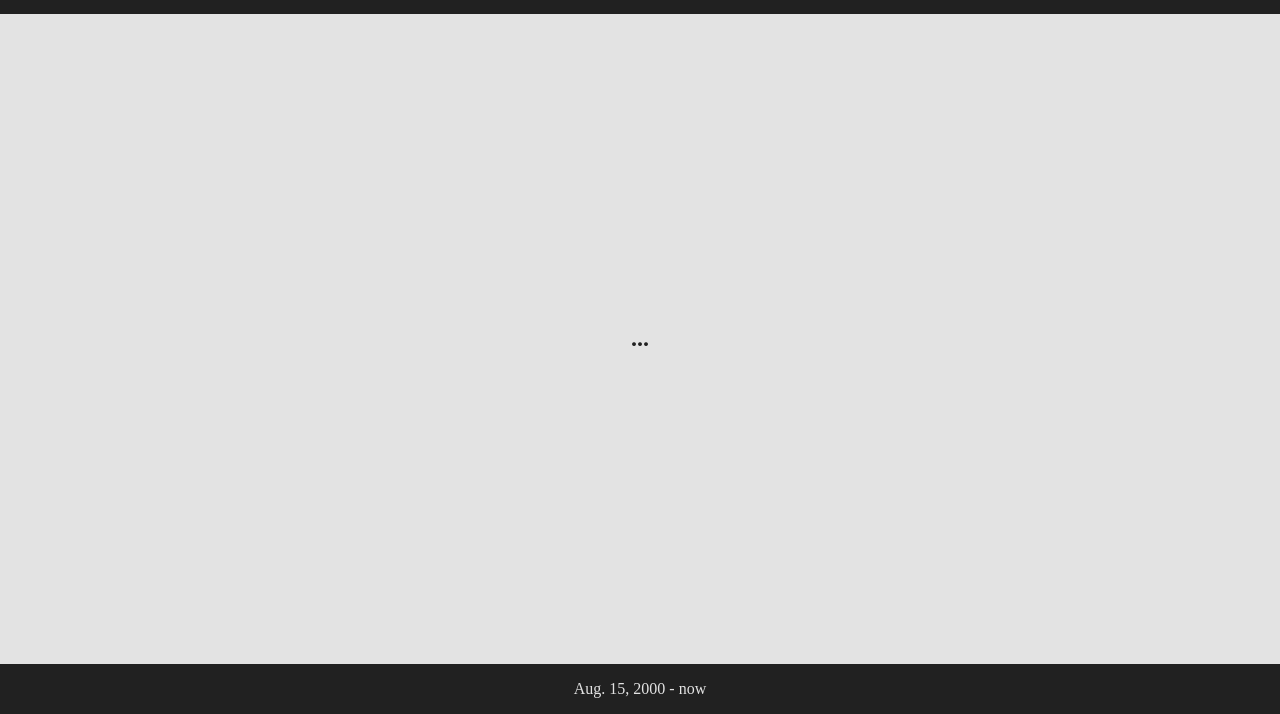
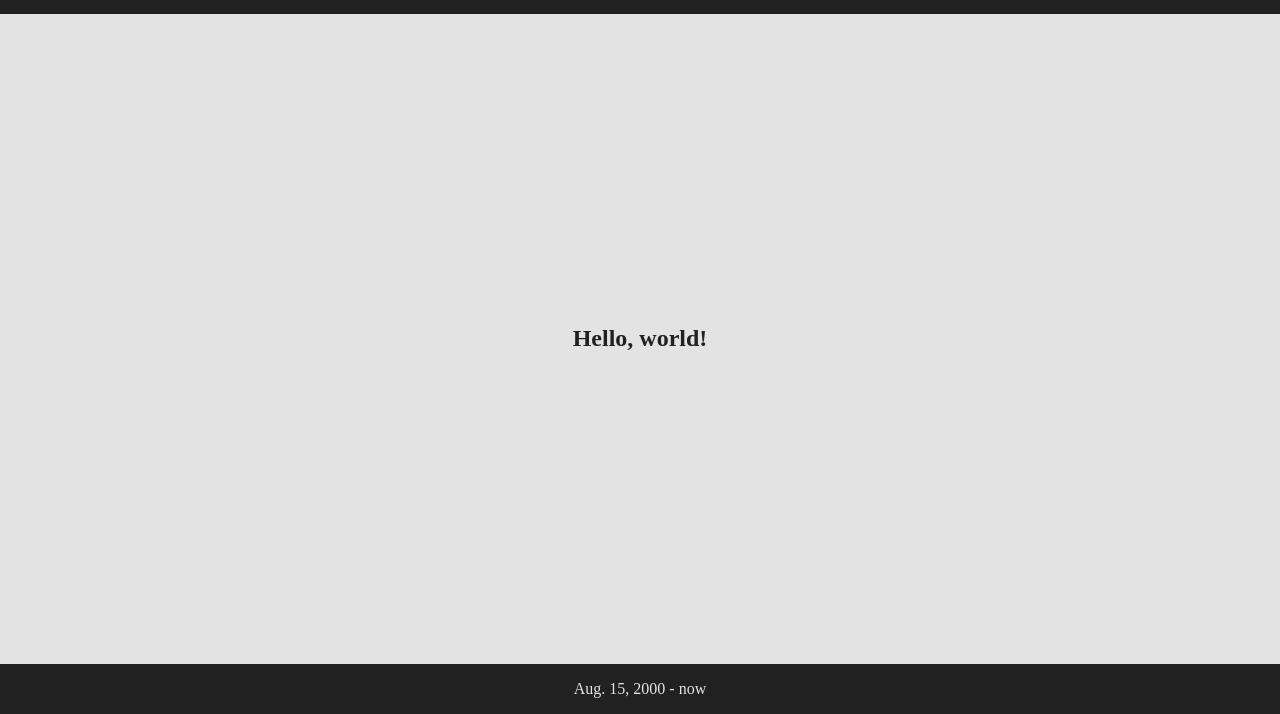
Before and after one commit to suikachan42/amandinedubon.net, a plain HTML site: page index.html in a window 1280 px wide. Shown: the part 100-814 px from the top of the page. Drawn offline with Linux system fonts and the light colour scheme; a web font is replaced by a local one.

Commit message:
Replace main h2 with "Hello, world!"

```diff
--- a/index.html
+++ b/index.html
@@ -14,7 +14,7 @@
           <p><em>En cours de construction...</em></p>
       </header>
       <main>
-        <h2>...</h2>
+        <h2>Hello, world!</h2>
       </main>
       <footer>
         <p>Aug. 15, 2000 - now</p>
```
